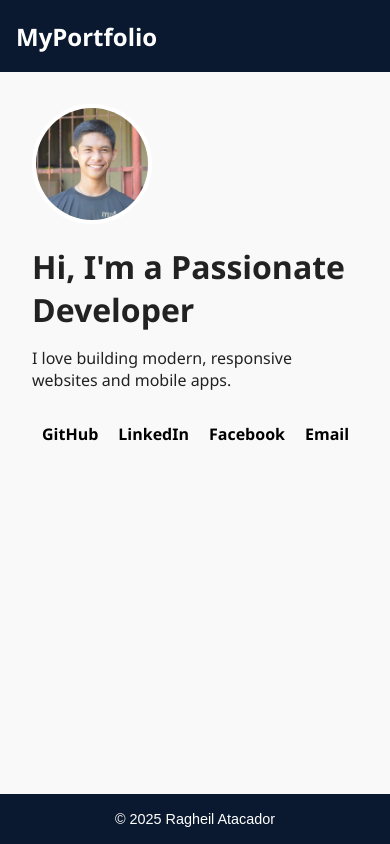
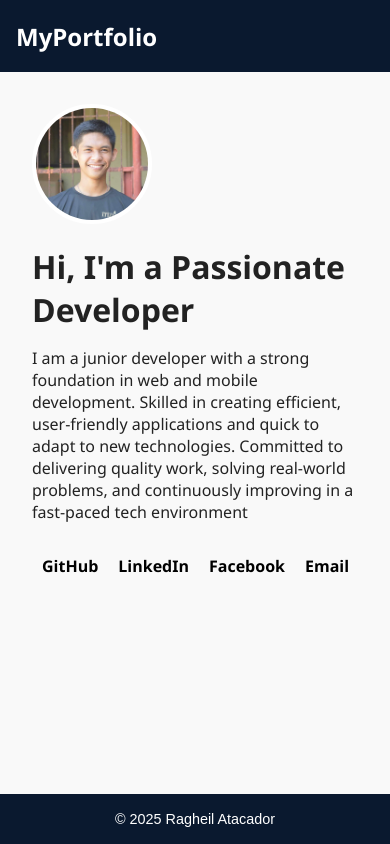
Before and after one commit to Ragheil/portfolio, a React (Vite) app: page / in a window 390 px wide. Built offline with nearby package versions, Linux system fonts and the light colour scheme; some icons are missing.

Commit message:
`Added phone number and updated developer description in contact and home pages`

```diff
--- a/src/pages/Contact.jsx
+++ b/src/pages/Contact.jsx
@@ -3,6 +3,7 @@ const Contact = () => {
     <section className="contact container">
       <h2>Contact Me</h2>
       <p>You can reach me via email at: <a href="mailto:atacadorragheil@gmail.com">atacadorragheil@gmail.com</a></p>
+      <p>Or via phone at: <a href="tel:+1234567890">+639917084458</a></p>
     </section>
   );
 };
--- a/src/pages/Home.jsx
+++ b/src/pages/Home.jsx
@@ -11,7 +11,10 @@ const Home = () => {
 
         {/* Hero Content */}
         <h1 className="animate-text">Hi, I'm a Passionate Developer</h1>
-        <p className="animate-text">I love building modern, responsive websites and mobile apps.</p>
+        <p className="animate-text">I am a junior developer with a strong foundation in web and mobile development. Skilled in
+                creating efficient, user-friendly applications and quick to adapt to new technologies.
+                Committed to delivering quality work, solving real-world problems, and continuously
+                improving in a fast-paced tech environment</p>
 
         {/* CTA Button */}
         {/* <a href="projects" className="cta-button animate-button">View My Work</a> */}
--- a/src/styles/home.css
+++ b/src/styles/home.css
@@ -15,6 +15,7 @@
   object-fit: cover;
   border: 4px solid #ffffff;
   transition: transform 0.3s ease;
+   animation: fadeInUp 1s ease-out;
 }
 
 .profile-image img:hover {
@@ -50,6 +51,7 @@ p {
 
 .social-links {
   margin-top: 2rem;
+   animation: fadeInUp 1s ease-out;
 }
 
 .social-links a {
```
